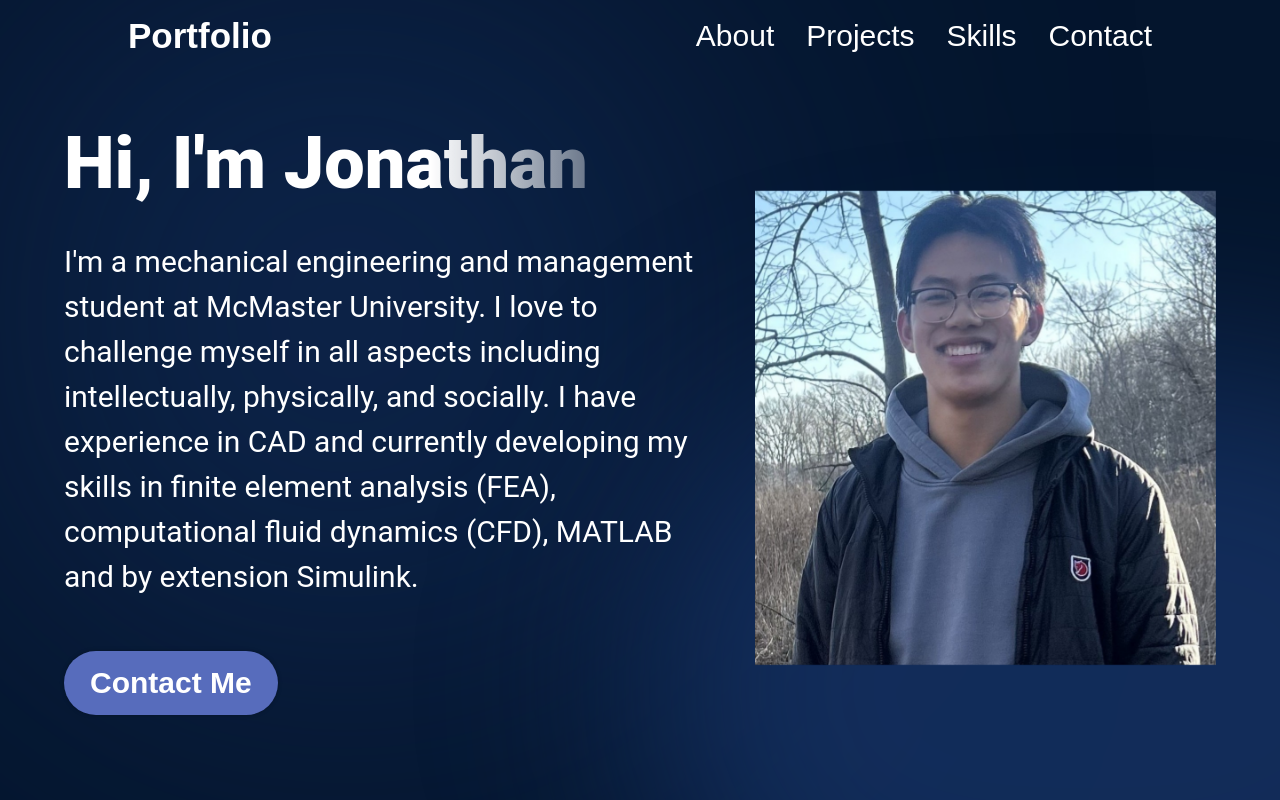
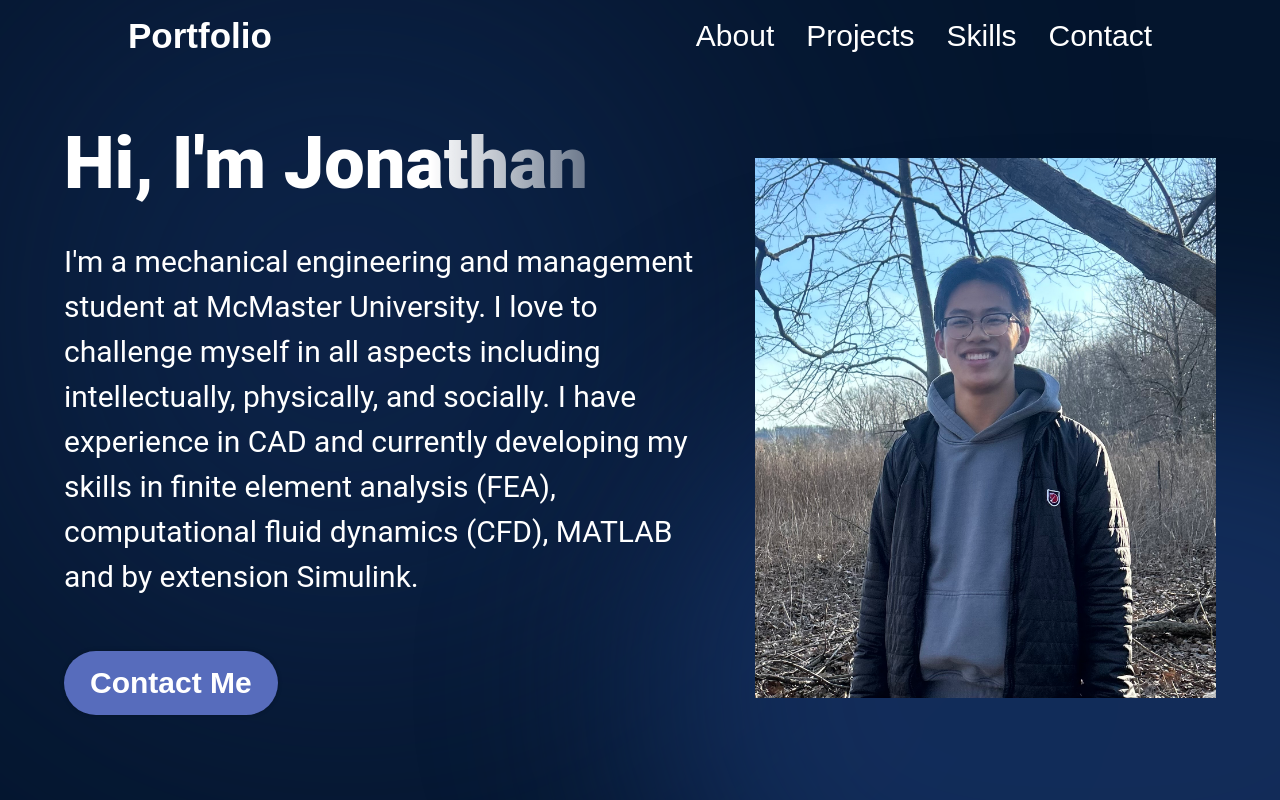
Before and after one commit to Jonathan1928/Jonathan1928.github.io, a React (Vite) app: page /#/ in a window 1280 px wide. Shown: the top 800 px of the page. Built offline with nearby package versions, Linux system fonts and the light colour scheme.

Commit message:
chore: deploy

```diff
--- a/src/components/Hero/Hero.jsx
+++ b/src/components/Hero/Hero.jsx
@@ -19,8 +19,8 @@ export const Hero = () => {
         </a>
       </div>
       <img
-        src={getImageUrl("hero/photo_me.jpg")}
-        alt="photo_me.jpg"
+        src={getImageUrl("hero/up_photo_me.jpg")}
+        alt="up_photo_me.jpg"
         className={styles.heroImg}
       />
       <div className={styles.topBlur} />
```
Also changed, not shown: src/assets/hero/up_photo_me.jpg (added), 5 other files (tests, documents, lock files or other folders).
